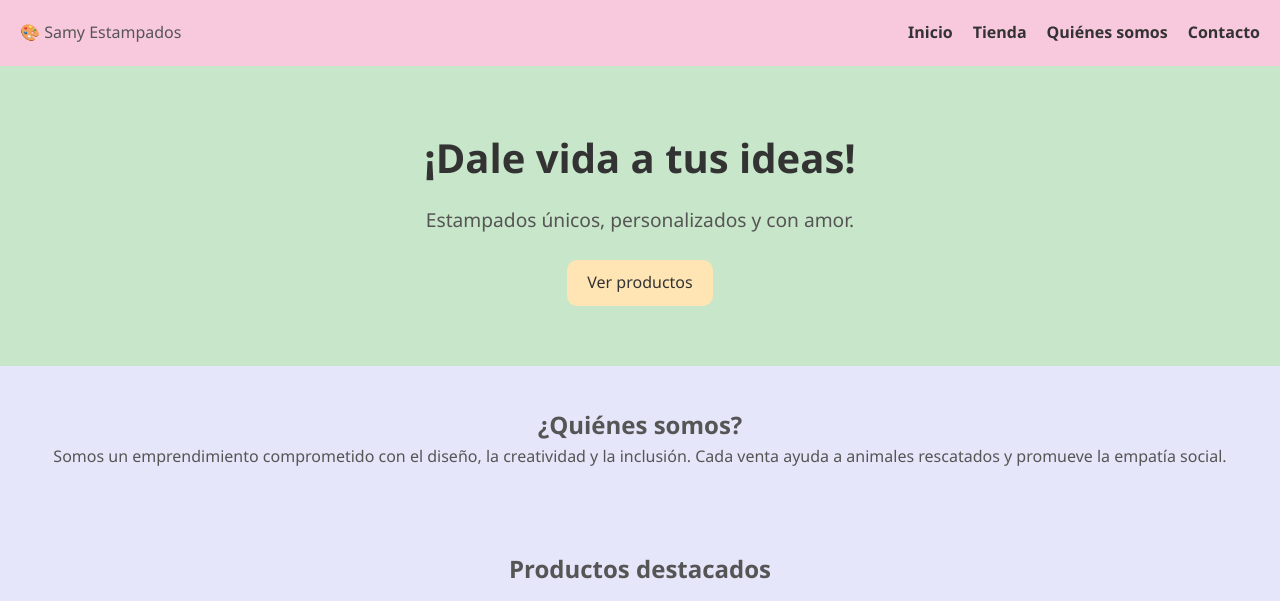
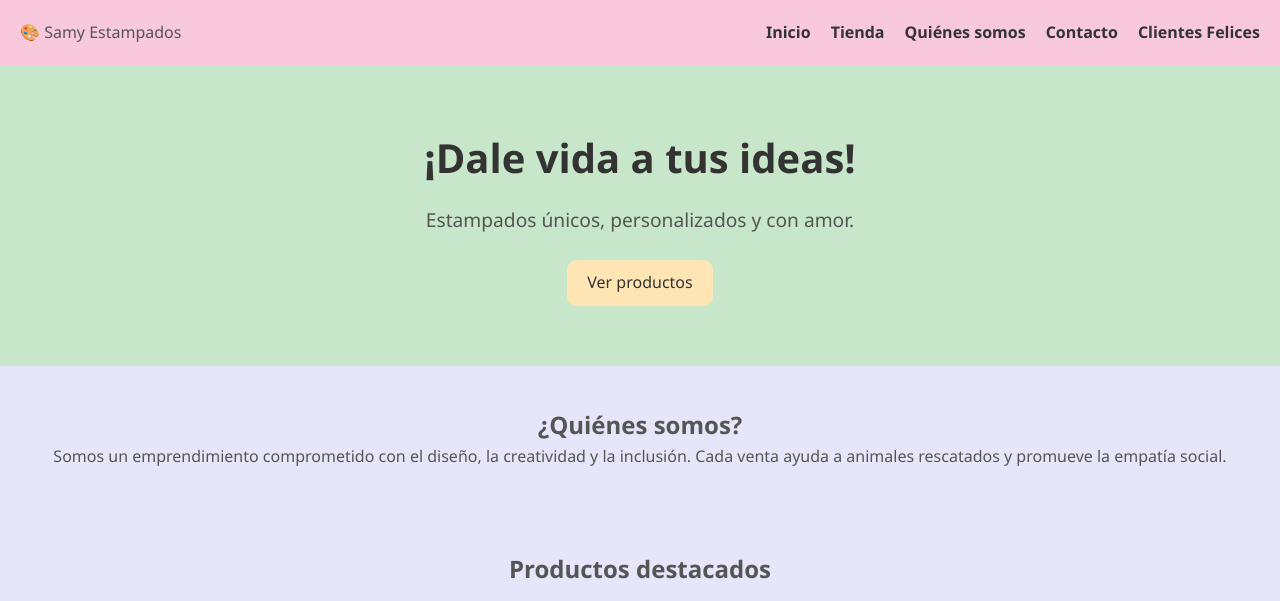
Before and after one commit to samyestampados/samyestampados, a plain HTML site: page index.html in a window 1280 px wide. Shown: the top 601 px of the page. Drawn offline with Linux system fonts and the light colour scheme.

Commit message:
Update index.html

```diff
--- a/index.html
+++ b/index.html
@@ -22,6 +22,8 @@
         <li><a href="tienda.html">Tienda</a></li>
         <li><a href="quienes-somos.html">Quiénes somos</a></li>
         <li><a href="contacto.html">Contacto</a></li>
+	<li><a href="clientes.html">Clientes Felices</a></li>
+
       </ul>
     </nav>
   </header>
```
